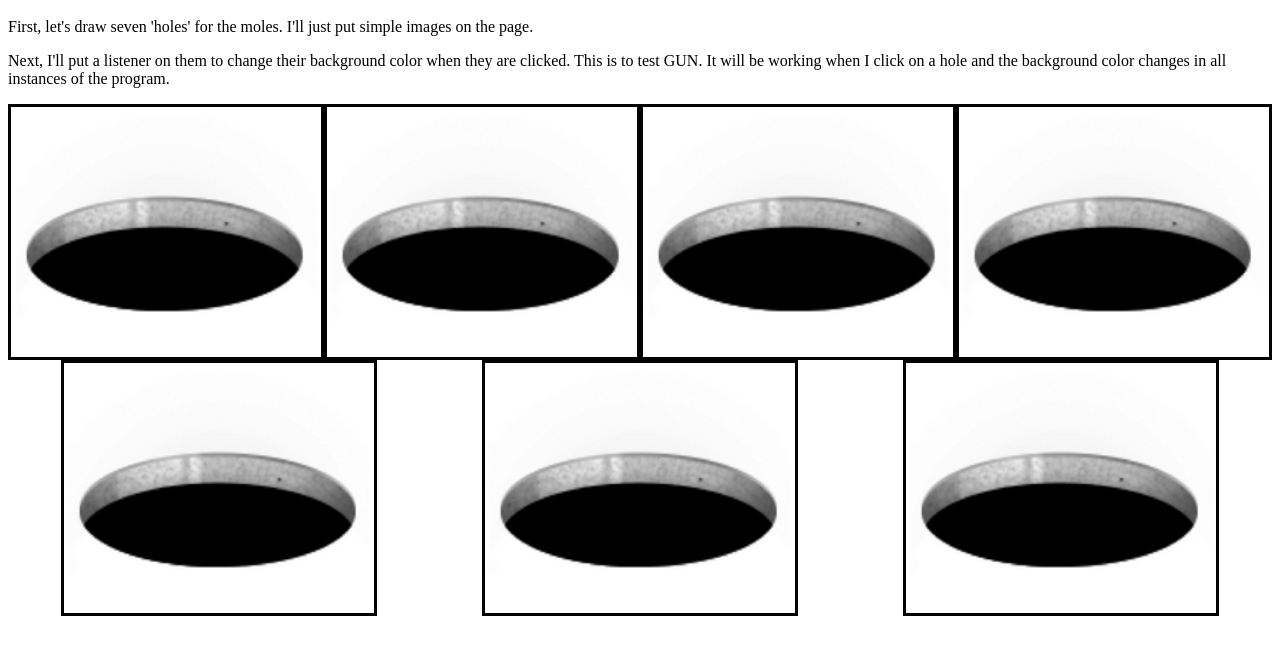
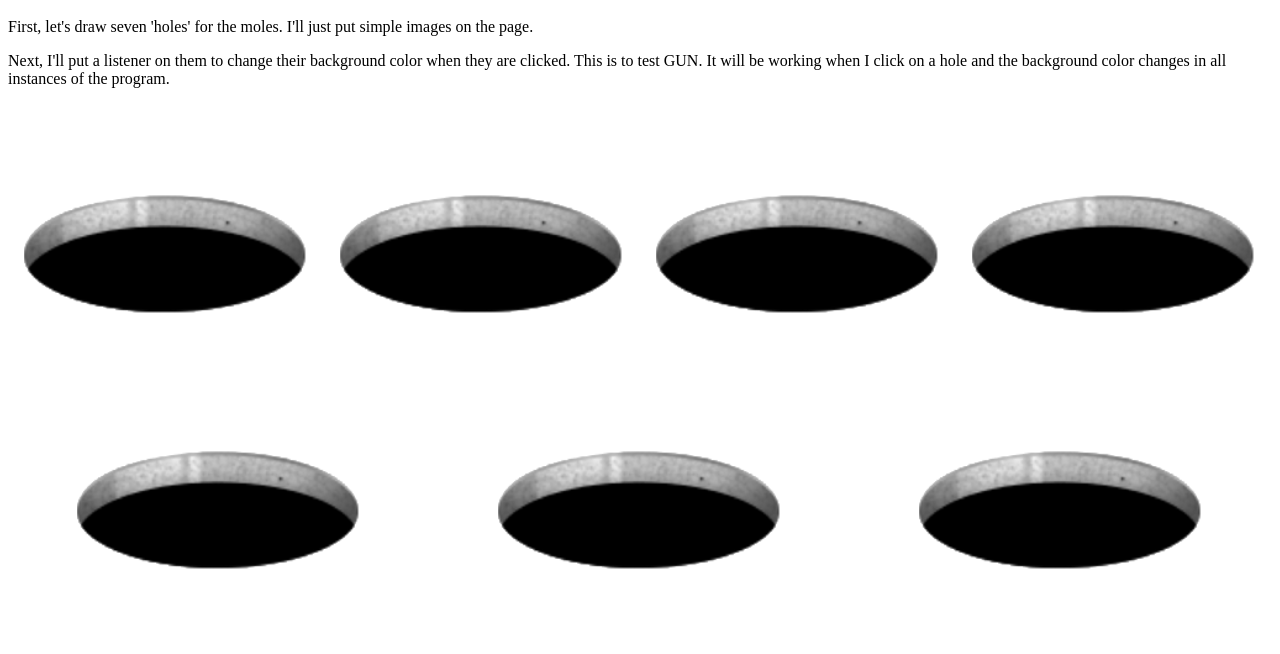
Before and after one commit to PenguinMan98/electrontest, an Electron app: page index.html in a window 1280 px wide. Shown: the part 48-702 px from the top of the page. Drawn offline with Linux system fonts and the light colour scheme; no server answers.

Commit message:
Switched from borders to background

```diff
--- a/index.html
+++ b/index.html
@@ -9,10 +9,10 @@
     }
     hole {
       flex-basis: 25%;
-      background-image: url(assets/img/hole.png);
-      background-color: black;
+      background-image: url(assets/img/hole_t.png);
+      background-color: white;
       height: 20vw;
-      border: 3px solid black;
+      /*border: 3px solid black;*/
       background-size: cover;
       box-sizing: border-box;
     }
@@ -56,7 +56,7 @@
   ipcRenderer.on('holes:update', (event,data) => {
     console.log('The app sent me an update for the holes!',data);
     console.log('holes', holes, 'this hole', holes[data.hole]);
-    holes[data.hole].style.borderColor = data.data.bgColor;
+    holes[data.hole].style.backgroundColor = data.data.bgColor;
   });
 
   function clickHole( node ){
```
